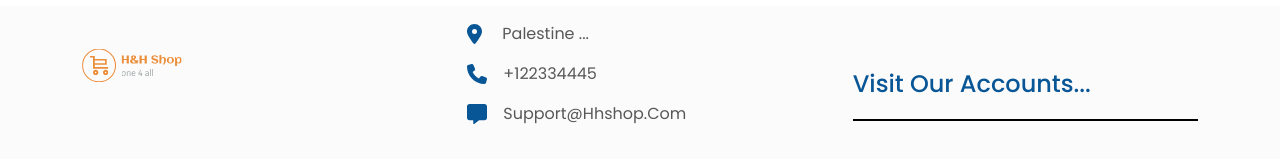
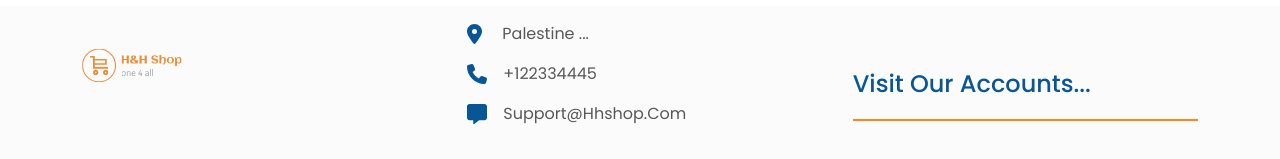
Before and after one commit to horia-abdaljabbar/finalProject-SHOP, a React (Vite) app: page /Login in a window 1280 px wide. Shown: the part 531-690 px from the top of the page. Built offline with nearby package versions, Linux system fonts and the light colour scheme; no server answers; the HTML template or start-up script is replaced by a standard one.

Commit message:
update cart page

```diff
--- a/src/pages/Cart/Cart.css
+++ b/src/pages/Cart/Cart.css
@@ -38,7 +38,7 @@ img{
 }
 
 h4{
-    border-bottom: 2px solid black;
+    border-bottom: 2px solid #ff851b;
     padding-bottom: 20px;
 }
 
```
